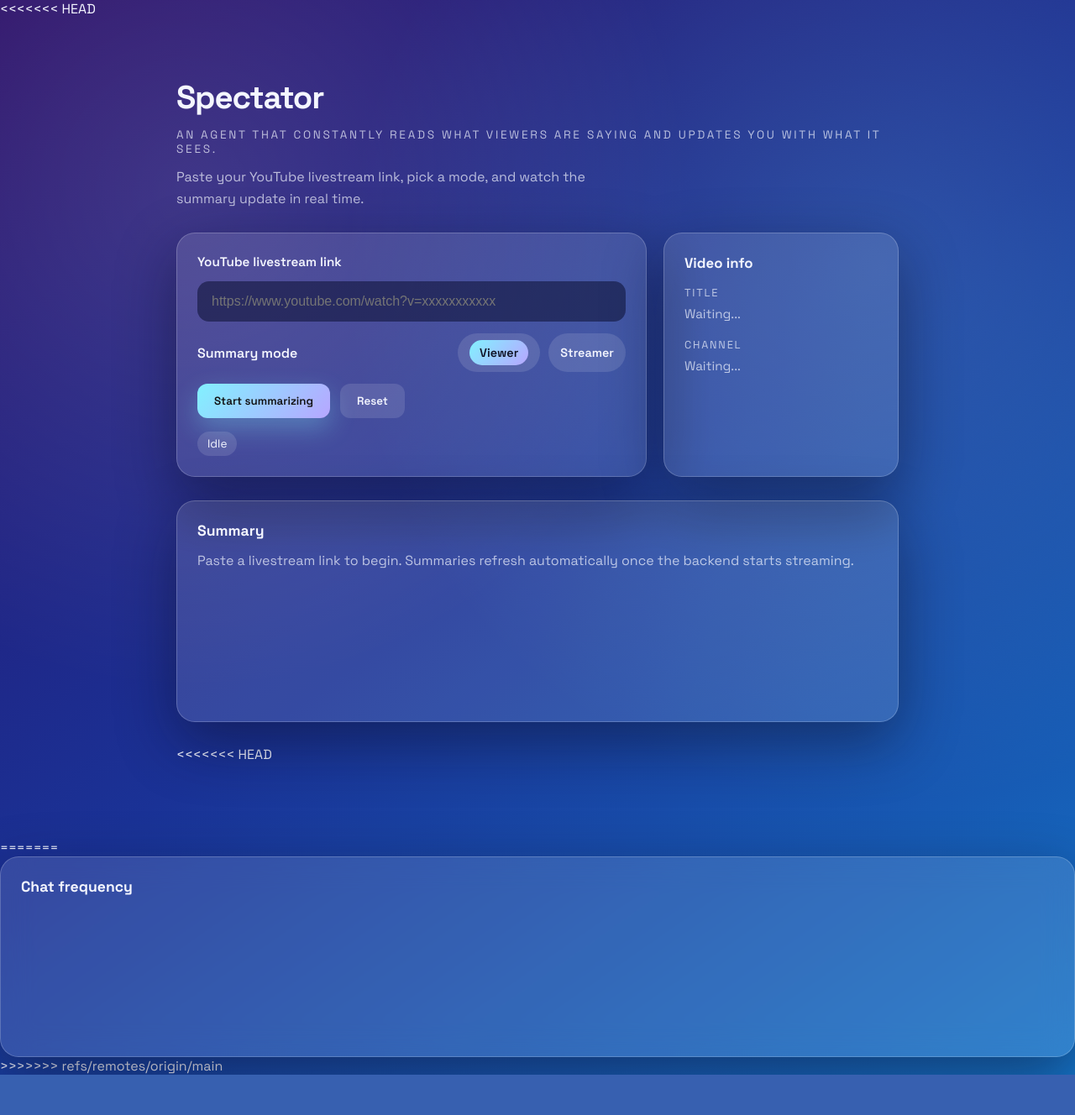
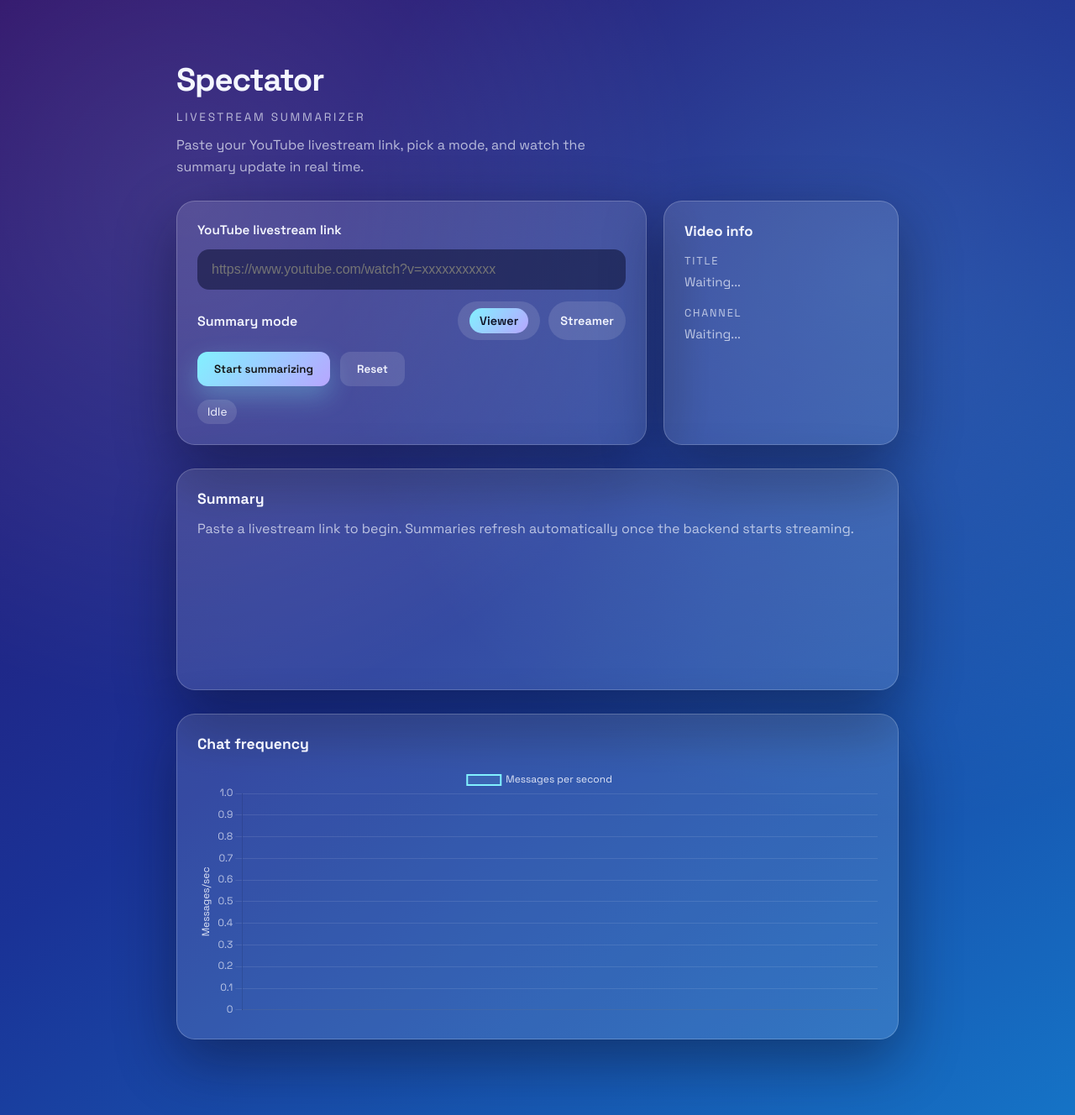
Before and after one commit to cxnmai/SBHacks12, a Flask app: page / in a window 1280 px wide. Shown: the whole page at 84% size. Before the commit the page ends 1280 px from the top, so only its background shows below. Run offline with Flask 3, Linux system fonts and the light colour scheme; a map, chart or similar area stays blank.

Commit message:
Fixing broken merges

```diff
--- a/app.py
+++ b/app.py
@@ -73,6 +73,7 @@ class ChatSummaryWorker:
         self._lock = threading.Lock()
         self._thread = threading.Thread(target=self._run, daemon=True)
         self._thread.start()
+        self.rates = []
 
     def snapshot(self) -> Dict[str, object]:
         with self._lock:
@@ -84,6 +85,7 @@ class ChatSummaryWorker:
                 "videoTitle": self.video_title,
                 "videoChannel": self.video_channel,
                 "summaryHistory": list(self.summary_history),
+                "rates": list(self.rates),
             }
 
     def _set_error(self, message: str) -> None:
@@ -128,6 +130,12 @@ class ChatSummaryWorker:
                     messages.pop(0)
 
                 rate = compute_rate(messages, rate_sample_size)
+                with self._lock:
+                    self.rates.append(rate)
+                    # Limit rates array to last 200 points to prevent memory issues
+                    if len(self.rates) > 200:
+                        self.rates = self.rates[-200:]
+                print(str(len(messages)))
                 window_seconds = compute_window_seconds(
                     rate, min_window_seconds, max_window_seconds
                 )
--- a/static/app.js
+++ b/static/app.js
@@ -16,12 +16,14 @@ const videoTitle = document.getElementById("video-title");
 const videoChannel = document.getElementById("video-channel");
 const historyPanel = document.getElementById("history-panel");
 const historyContent = document.getElementById("history-content");
+const rateChartCanvas = document.getElementById("rate-chart");
 
 let pollTimer = null;
 let currentVideoId = "";
 let currentMode = "general";
 let currentKeywords = "";
 let currentThreshold = "2";
+let rateChart = null;
 
 const parseVideoId = (value) => {
   if (!value) return "";
@@ -126,6 +128,117 @@ const updateHistory = (history) => {
   historyContent.appendChild(list);
 };
 
+const initRateChart = () => {
+  if (!rateChartCanvas) return;
+
+  if (rateChart) {
+    rateChart.destroy();
+  }
+
+  const ctx = rateChartCanvas.getContext("2d");
+  rateChart = new Chart(ctx, {
+    type: "line",
+    data: {
+      labels: [],
+      datasets: [
+        {
+          label: "Messages per second",
+          data: [],
+          borderColor: "rgba(130, 241, 255, 1)",
+          backgroundColor: "rgba(130, 241, 255, 0.1)",
+          borderWidth: 2,
+          fill: true,
+          tension: 0.4,
+          pointRadius: 0,
+          pointHoverRadius: 4,
+        },
+      ],
+    },
+    options: {
+      responsive: true,
+      maintainAspectRatio: false,
+      plugins: {
+        legend: {
+          display: true,
+          labels: {
+            color: "rgba(244, 246, 255, 0.9)",
+            font: {
+              family: '"Space Grotesk", "Segoe UI", sans-serif',
+            },
+          },
+        },
+        tooltip: {
+          mode: "index",
+          intersect: false,
+          backgroundColor: "rgba(43, 15, 104, 0.95)",
+          titleColor: "rgba(244, 246, 255, 1)",
+          bodyColor: "rgba(244, 246, 255, 0.9)",
+          borderColor: "rgba(130, 241, 255, 0.5)",
+          borderWidth: 1,
+        },
+      },
+      scales: {
+        x: {
+          ticks: {
+            color: "rgba(244, 246, 255, 0.7)",
+            font: {
+              family: '"Space Grotesk", "Segoe UI", sans-serif',
+            },
+          },
+          grid: {
+            color: "rgba(255, 255, 255, 0.1)",
+          },
+        },
+        y: {
+          beginAtZero: true,
+          ticks: {
+            color: "rgba(244, 246, 255, 0.7)",
+            font: {
+              family: '"Space Grotesk", "Segoe UI", sans-serif',
+            },
+          },
+          grid: {
+            color: "rgba(255, 255, 255, 0.1)",
+          },
+          title: {
+            display: true,
+            text: "Messages/sec",
+            color: "rgba(244, 246, 255, 0.9)",
+            font: {
+              family: '"Space Grotesk", "Segoe UI", sans-serif',
+            },
+          },
+        },
+      },
+      interaction: {
+        mode: "nearest",
+        axis: "x",
+        intersect: false,
+      },
+    },
+  });
+};
+
+const updateRateChart = (rates) => {
+  if (!rateChart || !Array.isArray(rates) || rates.length === 0) {
+    return;
+  }
+
+  // Limit to last 100 points for performance
+  const maxPoints = 100;
+  const displayRates = rates.slice(-maxPoints);
+
+  // Generate labels (just index numbers for simplicity)
+  const labels = displayRates.map((_, index) => {
+    const position = rates.length - displayRates.length + index;
+    return position + 1;
+  });
+
+  rateChart.data.labels = labels;
+  rateChart.data.datasets[0].data = displayRates;
+  rateChart.update("none"); // 'none' mode for smooth updates without animation
+};
+
 const setModeVisibility = (mode) => {
   if (mode === "streamer") {
     keywordPanel.classList.remove("hidden");
@@ -174,6 +287,10 @@ const fetchSummary = async () => {
       videoTitle.classList.toggle("muted", !payload.videoTitle);
       videoChannel.classList.toggle("muted", !payload.videoChannel);
     }
+    // Update rate chart with rates array
+    if (Array.isArray(payload.rates)) {
+      updateRateChart(payload.rates);
+    }
     setStatus(payload.summary ? "Live" : "Waiting");
     if (payload.updatedAt) {
       const updated = new Date(payload.updatedAt * 1000);
@@ -216,6 +333,8 @@ form.addEventListener("submit", (event) => {
     updateEvents([]);
     updateHistory([]);
   }
+  // Initialize chart when starting
+  initRateChart();
   setModeVisibility(currentMode);
   startPolling();
 });
@@ -240,6 +359,8 @@ resetBtn.addEventListener("click", () => {
   }
   videoPill.classList.add("hidden");
   updatedPill.classList.add("hidden");
+  // Reset chart
+  initRateChart();
   setModeVisibility(currentMode);
   if (pollTimer) {
     clearTimeout(pollTimer);
@@ -282,4 +403,6 @@ if (keywordThreshold) {
   });
 }
 
+// Initialize chart on page load
+initRateChart();
 setModeVisibility(currentMode);
--- a/static/styles.css
+++ b/static/styles.css
@@ -300,6 +300,17 @@ button:hover {
   }
 }
 
+.chart-container {
+  position: relative;
+  height: 300px;
+  width: 100%;
+  margin-top: 16px;
+}
+
+.chart-container canvas {
+  max-height: 100%;
+}
+
 @media (max-width: 600px) {
   .card {
     padding: 18px;
@@ -310,4 +321,7 @@ button:hover {
   .panel-grid {
     grid-template-columns: 1fr;
   }
+  .chart-container {
+    height: 250px;
+  }
 }
--- a/templates/index.html
+++ b/templates/index.html
@@ -1,6 +1,5 @@
 <!doctype html>
 <html lang="en">
-<<<<<<< HEAD
     <head>
         <meta charset="UTF-8" />
         <meta name="viewport" content="width=device-width, initial-scale=1.0" />
@@ -15,16 +14,14 @@
             rel="stylesheet"
             href="{{ url_for('static', filename='styles.css') }}"
         />
+        <script src="https://cdn.jsdelivr.net/npm/chart.js@4.4.0/dist/chart.umd.min.js"></script>
     </head>
     <body>
         <main class="app">
             <section class="frame">
                 <header>
                     <h1>Spectator</h1>
-                    <p class="eyebrow">
-                        An agent that constantly reads what viewers are saying
-                        and updates you with what it sees.
-                    </p>
+                    <p class="eyebrow">Livestream Summarizer</p>
                     <p class="subtitle">
                         Paste your YouTube livestream link, pick a mode, and
                         watch the summary update in real time.
@@ -160,21 +157,11 @@
                     </div>
                 </section>
 
-<<<<<<< HEAD
                 <section id="events-panel" class="card summary-box hidden">
                     <h2>Keyword timestamps</h2>
                     <div id="events-content" class="summary-content muted">
                         Add keywords in streamer mode to start logging
                         timestamps.
-                    </div>
-                </section>
-            </section>
-        </main>
-=======
-        <section id="events-panel" class="card summary-box hidden">
-          <h2>Keyword timestamps</h2>
-          <div id="events-content" class="summary-content muted">
-            Add keywords in streamer mode to start logging timestamps.
                     </div>
                 </section>
 
@@ -186,7 +173,6 @@
                 </section>
             </section>
         </main>
->>>>>>> refs/remotes/origin/main
 
         <script src="{{ url_for('static', filename='app.js') }}"></script>
     </body>
```
Also changed, not shown: chatsynthesizer.py (+21 -5 lines). Lines whose indentation alone changed are shown as unchanged.
